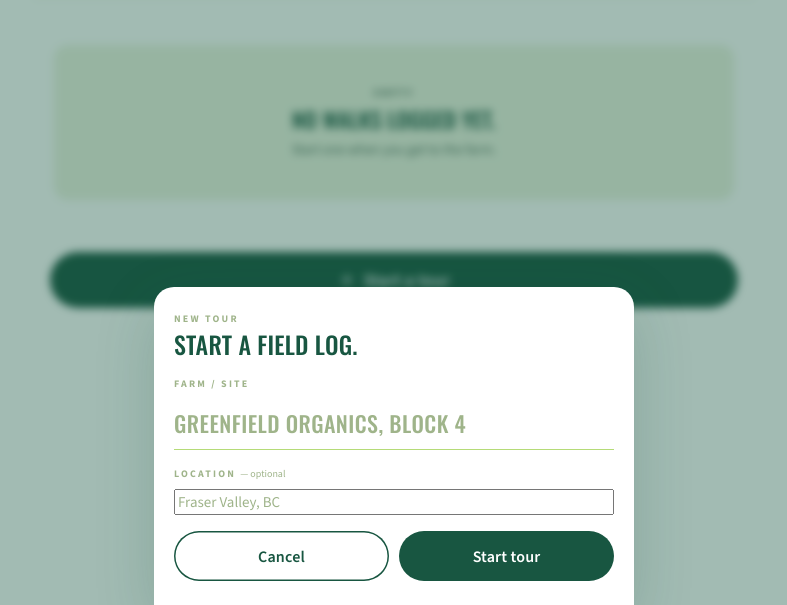
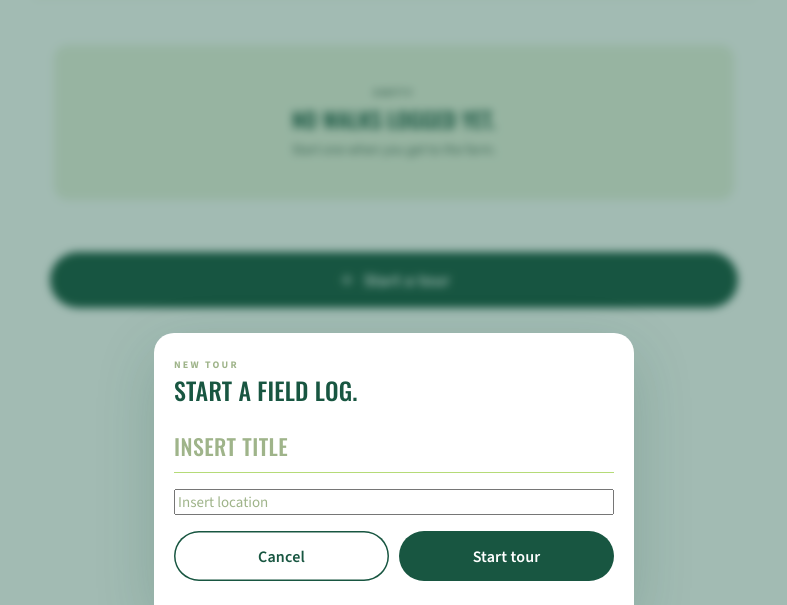
Before and after one commit to tmcvic/Site-Visit-App-, a plain HTML site: page index.html in a window 1280 px wide. Both pictures are taken after a click on the button "Start a tour". Shown: the part 195-800 px from the top of the page, without its empty margins (246-1033 px from the left). Drawn offline with nearby package versions, Linux system fonts and the light colour scheme.

Commit message:
Simplify new-tour and capture placeholders

```diff
--- a/index.html
+++ b/index.html
@@ -531,12 +531,10 @@
 
         <div class="capture-fields">
           <div class="field">
-            <label for="media-title">Title</label>
-            <input type="text" class="display-input" id="media-title" placeholder="Block 4 — leafy greens" />
+            <input type="text" class="display-input" id="media-title" placeholder="Insert title" />
           </div>
           <div class="field">
-            <label for="media-description">Notes</label>
-            <textarea class="body-input" id="media-description" placeholder="What you saw. Plant health, counts, issues worth flagging."></textarea>
+            <textarea class="body-input" id="media-description" placeholder="Insert notes"></textarea>
           </div>
         </div>
 
@@ -642,12 +640,10 @@
       <div class="eyebrow">New tour</div>
       <h3 class="display display-md">Start a field log.</h3>
       <div class="field">
-        <label for="new-name">Farm / site</label>
-        <input type="text" class="display-input" id="new-name" placeholder="Greenfield Organics, Block 4" />
+        <input type="text" class="display-input" id="new-name" placeholder="Insert title" />
       </div>
       <div class="field">
-        <label for="new-address">Location <span style="color:var(--stone);font-weight:400;letter-spacing:0;text-transform:none;">— optional</span></label>
-        <input type="text" class="body-input" id="new-address" placeholder="Fraser Valley, BC" />
+        <input type="text" class="body-input" id="new-address" placeholder="Insert location" />
       </div>
       <div class="modal-actions">
         <button class="btn secondary" id="new-cancel">Cancel</button>
```
